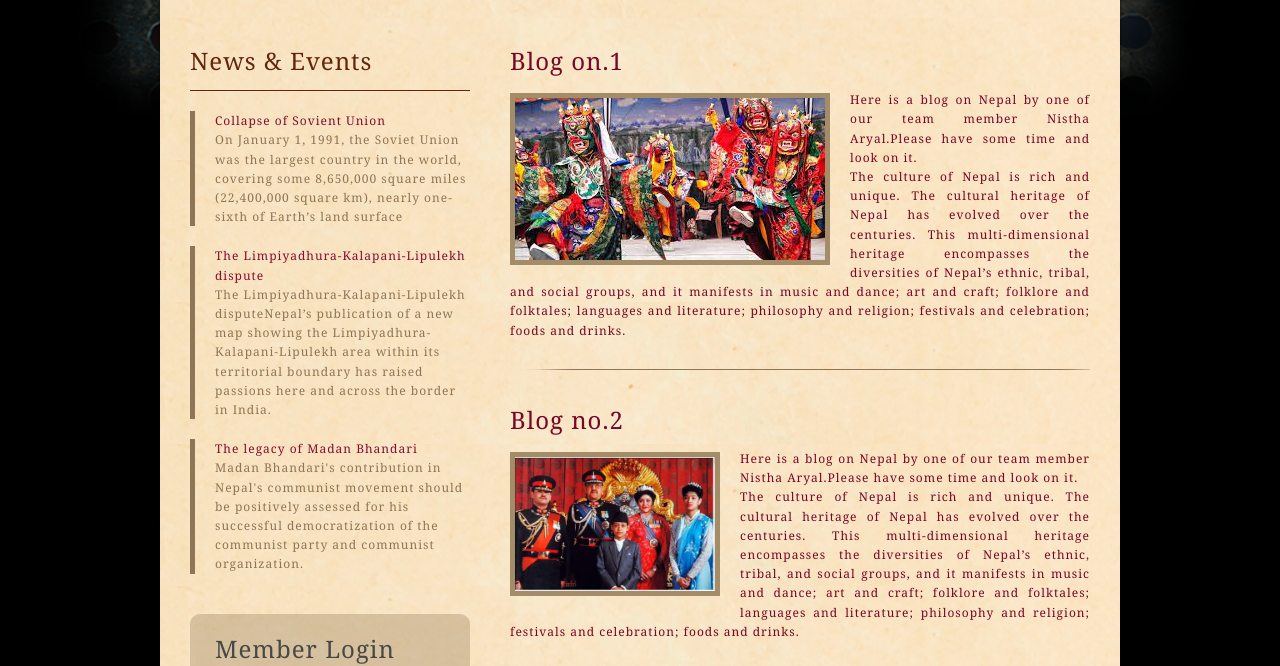
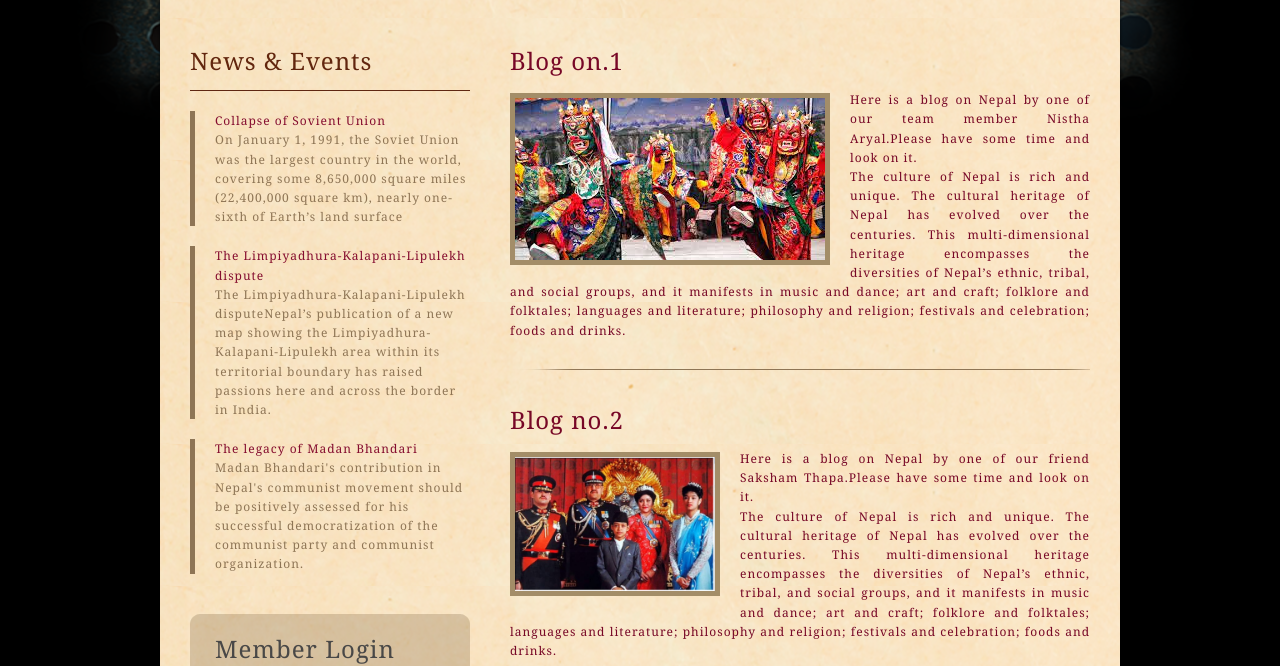
Before and after one commit to ourtry13/History, a plain HTML site: page blog.html in a window 1280 px wide. Shown: the part 287-953 px from the top of the page. Drawn offline with Linux system fonts and the light colour scheme.

Commit message:
Update blog.html

```diff
--- a/blog.html
+++ b/blog.html
@@ -80,7 +80,7 @@
 
         	<div class="cbox_fws">
         	<h3><a href="#">Blog no.2</a></h3>
-        	 <p align="justify"><a href="https://darbarkorahasya.blogspot.com/2021/06/darbar-ko-rahasya.html"><img src="images/Royal Family.jpg" alt="image" class="image_frame image_fl" width="200" />Here is a blog on Nepal by one of our team member Nistha Aryal.Please have some time and look on it. <br>
+        	 <p align="justify"><a href="https://darbarkorahasya.blogspot.com/2021/06/darbar-ko-rahasya.html"><img src="images/Royal Family.jpg" alt="image" class="image_frame image_fl" width="200" />Here is a blog on Nepal by one of our friend Saksham Thapa.Please have some time and look on it. <br>
 
           The culture of Nepal is rich and unique. The cultural heritage of Nepal has evolved over the centuries. This multi-dimensional heritage encompasses the diversities of Nepal’s ethnic, tribal, and social groups, and it manifests in music and dance; art and craft; folklore and folktales; languages and literature; philosophy and religion; festivals and celebration; foods and drinks. </a> </p>
 
```
